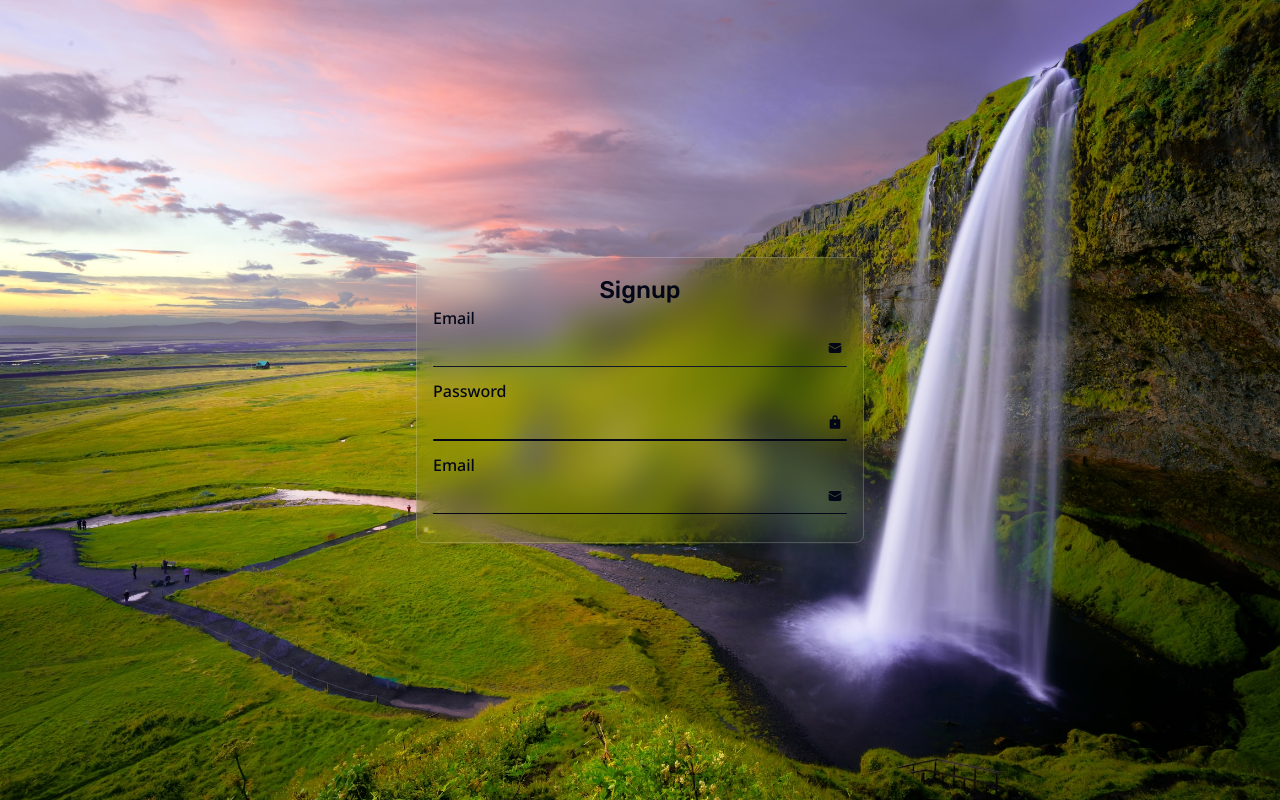
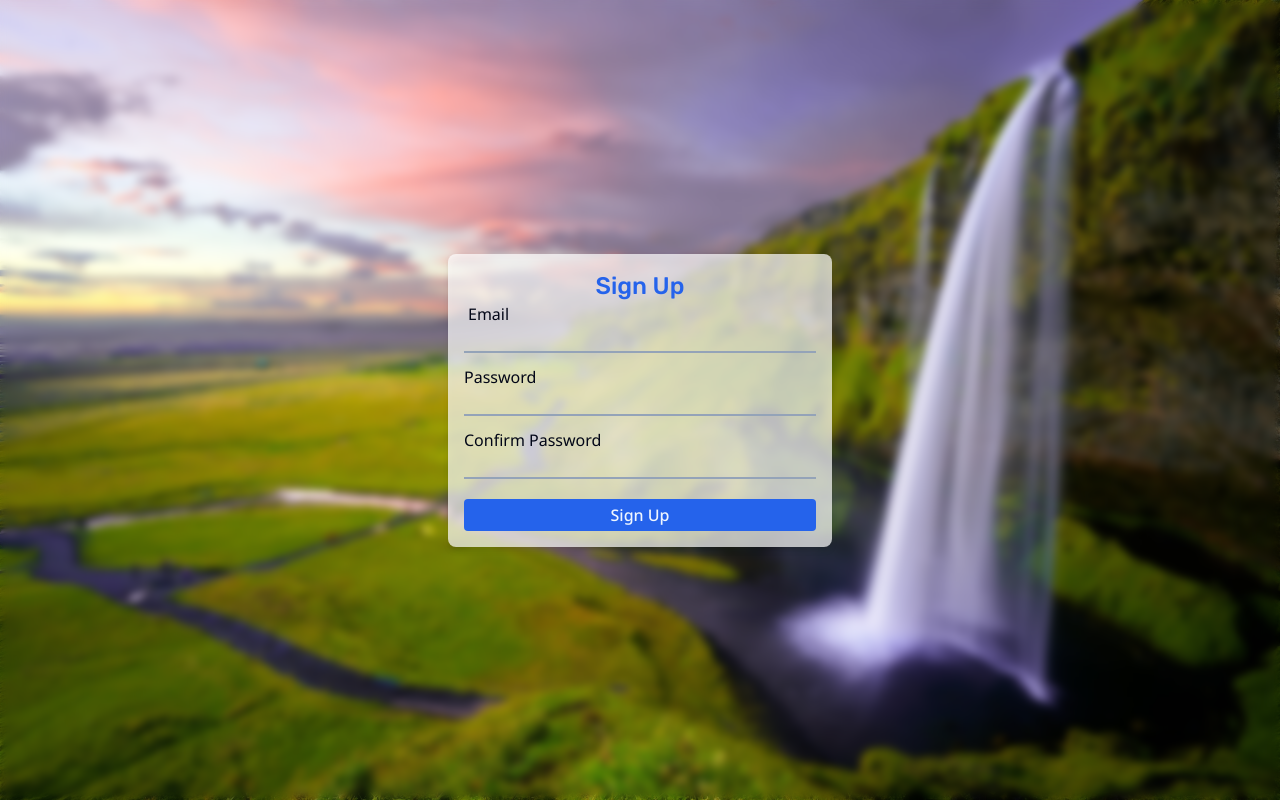
Before and after one commit to tvicky7x/JoyBox, a React (Create React App) app: page /auth in a window 1280 px wide. Built offline with nearby package versions, Linux system fonts and the light colour scheme.

Commit message:
login form added

```diff
--- a/src/Pages/Auth.js
+++ b/src/Pages/Auth.js
@@ -7,72 +7,49 @@ function Auth() {
   return (
     <>
       <div
-        className=" w-screen h-screen flex items-center justify-center py-10 px-4 bg-center bg-cover"
+        className=" w-screen h-screen  bg-center bg-cover"
         style={{ backgroundImage: `url(${currentBg.bgUrl})` }}
       >
+        <div className="w-screen h-screen backdrop-blur-sm flex items-center justify-center py-10 px-4">
           <div
-          className={` font-medium text-slate-950 px-3 py-4  backdrop-blur-lg  border border-slate-50 border-opacity-20 w-full max-w-md rounded-lg`}
+            className={` text-slate-950 p-4 bg-white bg-opacity-70 drop-shadow-md w-full max-w-sm rounded-lg`}
           >
-          <h1 className=" headFont font-medium text-2xl text-center">Signup</h1>
+            <h1 className=" text-blue-600 headFont font-medium text-2xl text-center">
+              Sign Up
+            </h1>
+            <div>
               <form action="">
-            <div className="px-1 mb-3">
-              <label htmlFor="" className="text-base">
+                <div className="mb-3">
+                  <label htmlFor="" className="ps-1">
                     Email
                   </label>
-              <div className="relative group">
-                <svg
-                  className=" group-focus-within:fill-blue-600 transition-colors fill-slate-950  absolute w-4 right-1 top-1/2 -translate-y-1/2"
-                  viewBox="0 0 48 48"
-                  xmlns="http://www.w3.org/2000/svg"
-                >
-                  <path d="M43,16.976 L43,33.75 C43,36.6494949 40.6494949,39 37.75,39 L10.25,39 C7.35050506,39 4.99976748,36.6494949 4.99976748,33.75 L4.99976748,16.976 L23.3976016,27.0952699 C23.7727049,27.3015767 24.2272951,27.3015767 24.6023984,27.0952699 L43,16.976 Z M37.75,9 C40.6074055,9 42.9316438,11.2827599 42.9985196,14.1240842 L24,24.573411 L5.00176748,14.124 L5.00437905,14.0335954 C5.11786837,11.2344489 7.42299244,9 10.25,9 L37.75,9 Z"></path>
-                </svg>
                   <input
                     type="text"
-                  className=" pb-2 w-full sm:text-lg font-semibold bg-transparent  focus:outline-none"
+                    className=" font-medium bg-transparent focus:outline-none w-full h-6 px-1 pb-1 border-0 border-b-2 border-slate-400 focus:border-blue-600"
                   />
-                <div className=" w-full rounded-full h-[1.6px] bg-slate-900"></div>
+                </div>
+                <div className="mb-3">
+                  <label htmlFor="">Password</label>
+                  <input
+                    type="password"
+                    className="font-medium bg-transparent focus:outline-none w-full h-6 px-1 pb-1 border-0 border-b-2 border-slate-400 focus:border-blue-600"
+                  />
+                </div>
+                <div className="">
+                  <label htmlFor="">Confirm Password</label>
+                  <input
+                    type="password"
+                    className="font-medium bg-transparent focus:outline-none w-full h-6 px-1 pb-1 border-0 border-b-2 border-slate-400 focus:border-blue-600"
+                  />
+                </div>
+                <div className="mt-5">
+                  <button className=" bg-blue-600 w-full py-1 font-medium rounded text-blue-50 hover:bg-blue-700">
+                    Sign Up
+                  </button>
+                </div>
+              </form>
             </div>
           </div>
-            <div className="px-1 mb-3">
-              <label htmlFor="" className="text-base">
-                Password
-              </label>
-              <div className="relative group">
-                <svg
-                  className="  group-focus-within:fill-blue-600  fill-slate-950  absolute w-4 right-1 top-1/2 -translate-y-1/2"
-                  viewBox="0 0 24 24"
-                  xmlns="http://www.w3.org/2000/svg"
-                >
-                  <path d="M12,2 C14.209139,2 16,3.790861 16,6 L16,8 L18.5,8 C19.3284271,8 20,8.67157288 20,9.5 L20,20.5 C20,21.3284271 19.3284271,22 18.5,22 L5.5,22 C4.67157288,22 4,21.3284271 4,20.5 L4,9.5 C4,8.67157288 4.67157288,8 5.5,8 L8,8 L8,6 C8,3.790861 9.790861,2 12,2 Z M12.000125,13.5 C11.1716979,13.5 10.500125,14.1715729 10.500125,15 C10.500125,15.8284271 11.1716979,16.5 12.000125,16.5 C12.8285521,16.5 13.500125,15.8284271 13.500125,15 C13.500125,14.1715729 12.8285521,13.5 12.000125,13.5 Z M12,4 C10.8954305,4 10,4.8954305 10,6 L10,8 L14,8 L14,6 C14,4.8954305 13.1045695,4 12,4 Z"></path>
-                </svg>
-                <input
-                  type="password"
-                  className=" pb-2 w-full sm:text-lg font-semibold bg-transparent  focus:outline-none"
-                />
-                <div className=" w-full rounded-full h-[1.6px] bg-slate-950"></div>
-              </div>
-            </div>
-            <div className="px-1 mb-3">
-              <label htmlFor="" className="text-base">
-                Email
-              </label>
-              <div className="relative group">
-                <svg
-                  className="  group-focus-within:fill-blue-600 fill-slate-950  absolute w-4 right-1 top-1/2 -translate-y-1/2"
-                  viewBox="0 0 48 48"
-                  xmlns="http://www.w3.org/2000/svg"
-                >
-                  <path d="M43,16.976 L43,33.75 C43,36.6494949 40.6494949,39 37.75,39 L10.25,39 C7.35050506,39 4.99976748,36.6494949 4.99976748,33.75 L4.99976748,16.976 L23.3976016,27.0952699 C23.7727049,27.3015767 24.2272951,27.3015767 24.6023984,27.0952699 L43,16.976 Z M37.75,9 C40.6074055,9 42.9316438,11.2827599 42.9985196,14.1240842 L24,24.573411 L5.00176748,14.124 L5.00437905,14.0335954 C5.11786837,11.2344489 7.42299244,9 10.25,9 L37.75,9 Z"></path>
-                </svg>
-                <input
-                  type="text"
-                  className=" pb-2 w-full sm:text-lg font-semibold bg-transparent  focus:outline-none"
-                />
-                <div className=" w-full rounded-full h-[1.6px] bg-slate-950"></div>
-              </div>
-            </div>
-          </form>
         </div>
       </div>
     </>
```
Lines whose indentation alone changed are shown as unchanged.
